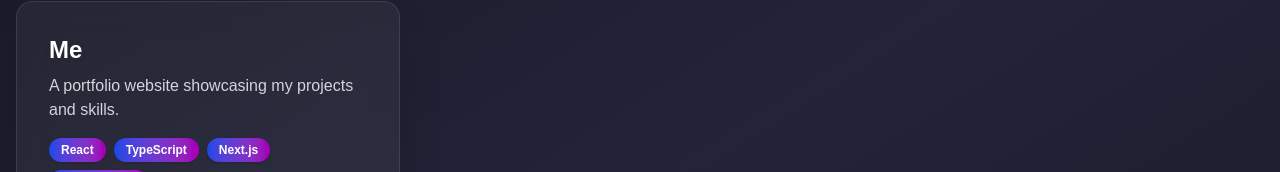
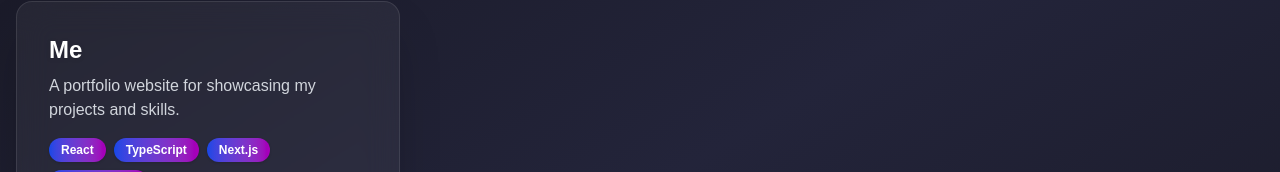
Before and after one commit to OoEthanoO/me, a Next.js app: page / in a window 1280 px wide. Shown: the part 203-375 px from the top of the page. Built offline with nearby package versions, Linux system fonts and the light colour scheme.

Commit message:
Refactor code structure for improved readability and maintainability

```diff
--- a/data/projects.ts
+++ b/data/projects.ts
@@ -10,10 +10,10 @@ export interface Project {
 export const projects: Project[] = [
   {
     title: "Me",
-    description: "A portfolio website showcasing my projects and skills.",
+    description: "A portfolio website for showcasing my projects and skills.",
     technologies: ["React", "TypeScript", "Next.js", "Tailwind CSS"],
     collaborators: ["Solo"],
-    github: "https://github.com/yourusername/awesome-project",
-    images: ["/test.png"]
+    github: "https://github.com/OoEthanoO/me",
+    images: ["/me.png"]
   },
 ];
```
Also changed, not shown: public/me.png (added), 1 other file (tests, documents, lock files or other folders).
